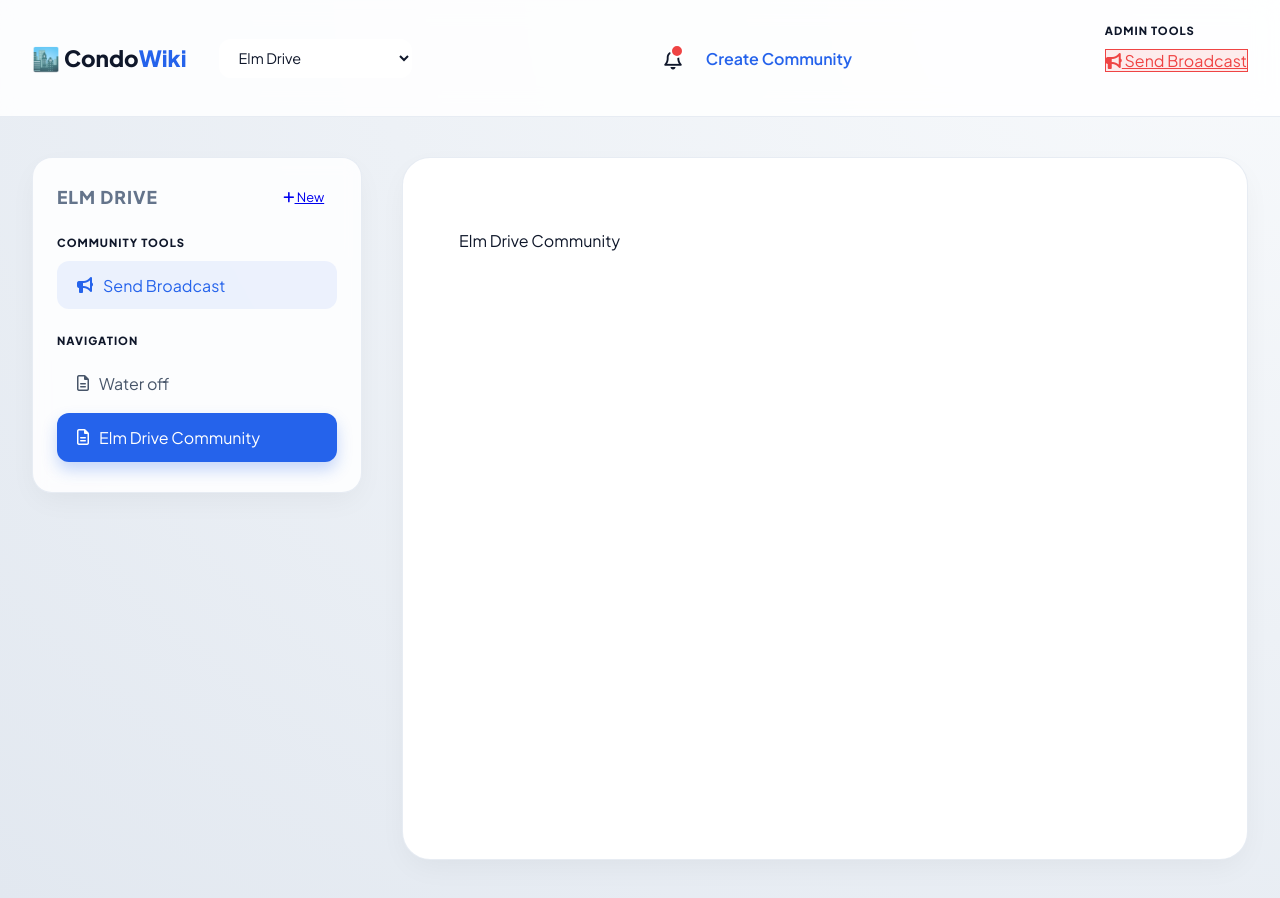
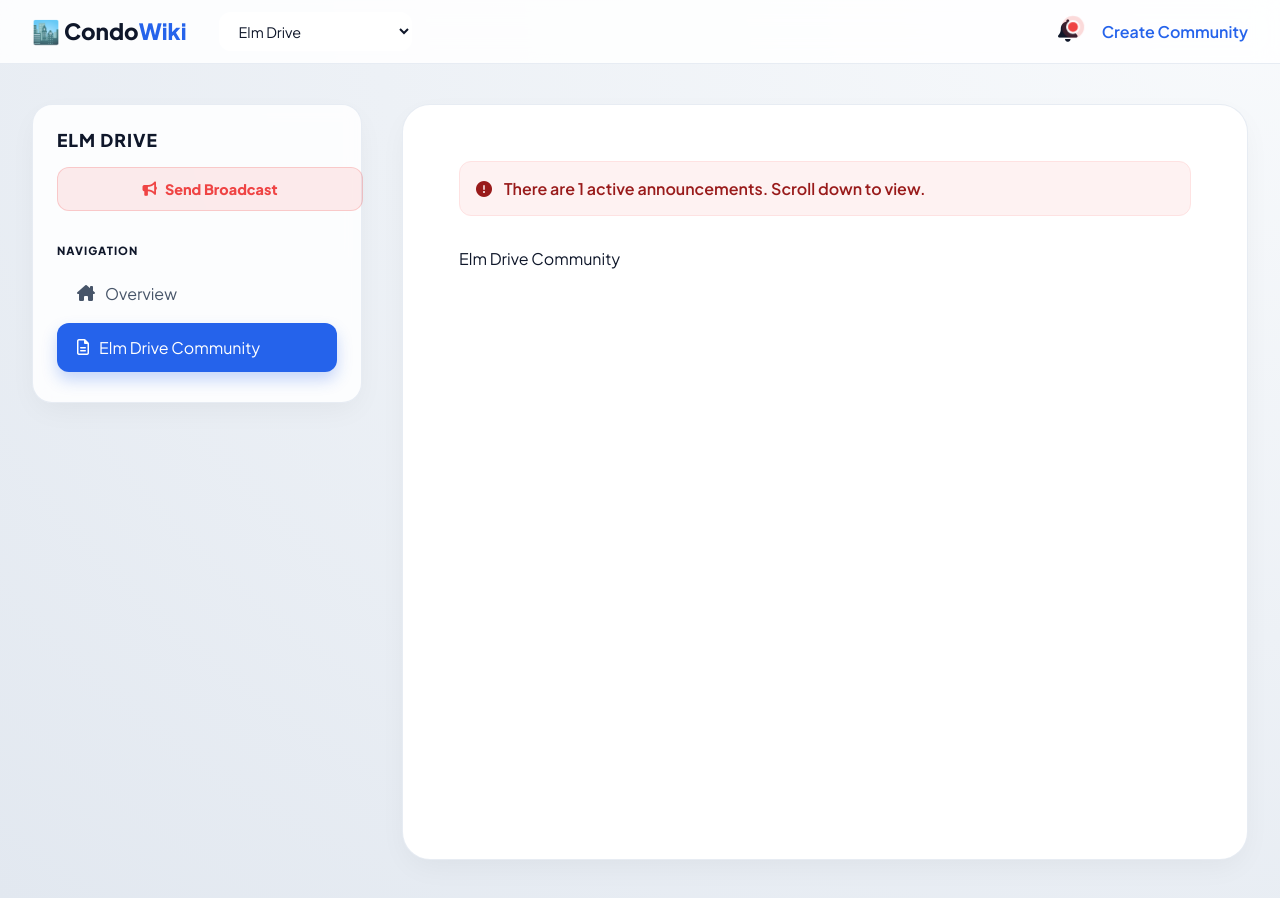
Before and after one commit to dekumar2-lab/lab-community, a Jekyll site: the page built from content/elm-drive/index.md, in a window 1280 px wide. Built offline with Jekyll 4.4.1, drawn with Linux system fonts in a browser that asks for light colours.

Commit message:
Notification broadcaster implementation

```diff
--- a/_includes/custom-styles.html
+++ b/_includes/custom-styles.html
@@ -233,26 +233,83 @@
     /* Notification Bell Styling */
     .notification-wrapper {
         position: relative;
+        font-size: 1.4rem;
+        color: var(--text-main);
         cursor: pointer;
-        font-size: 1.25rem;
-        color: var(--text-main);
-        transition: 0.3s;
+        display: flex;
+        align-items: center;
     }
 
     .notification-wrapper:hover {
         color: var(--primary);
     }
 
+
     .notification-badge {
         position: absolute;
-        top: -2px;
+        top: 0;
         right: -2px;
-        width: 8px;
-        height: 8px;
+        width: 10px;
+        height: 10px;
         background: #ef4444;
-        /* Alert Red */
+        /* Bright Red */
+        border: 2px solid white;
         border-radius: 50%;
-        border: 2px solid white;
+        animation: pulse 2s infinite;
+    }
+
+    @keyframes pulse {
+        0% {
+            transform: scale(0.95);
+            box-shadow: 0 0 0 0 rgba(239, 68, 68, 0.7);
+        }
+
+        70% {
+            transform: scale(1);
+            box-shadow: 0 0 0 6px rgba(239, 68, 68, 0);
+        }
+
+        100% {
+            transform: scale(0.95);
+            box-shadow: 0 0 0 0 rgba(239, 68, 68, 0);
+        }
+    }
+
+    /* Sidebar Broadcast Button */
+    .btn-broadcast {
+        display: flex;
+        align-items: center;
+        justify-content: center;
+        gap: 0.5rem;
+        width: 100%;
+        padding: 0.75rem;
+        background: rgba(239, 68, 68, 0.1);
+        color: #ef4444;
+        border: 1px solid rgba(239, 68, 68, 0.2);
+        border-radius: 12px;
+        text-decoration: none;
+        font-weight: 700;
+        font-size: 0.9rem;
+        transition: 0.3s;
+    }
+
+    .btn-broadcast:hover {
+        background: #ef4444;
+        color: white;
+    }
+
+    /* Alert Banner in Content Area */
+    .active-alerts-banner {
+        background: #fef2f2;
+        border: 1px solid #fee2e2;
+        color: #991b1b;
+        padding: 1rem;
+        border-radius: 12px;
+        margin-bottom: 2rem;
+        display: flex;
+        align-items: center;
+        gap: 0.75rem;
+        font-weight: 600;
     }
 
     /* Sidebar Sections */
--- a/_layouts/default.html
+++ b/_layouts/default.html
@@ -1,17 +1,14 @@
 <!DOCTYPE html>
 <html lang="en">
-
 <head>
     <meta charset="UTF-8">
     <meta name="viewport" content="width=device-width, initial-scale=1.0">
     <title>{{ page.title }} | CondoWiki</title>
-    <link href="https://fonts.googleapis.com/css2?family=Plus+Jakarta+Sans:wght@400;600;800&display=swap"
-        rel="stylesheet">
+    <link href="https://fonts.googleapis.com/css2?family=Plus+Jakarta+Sans:wght@400;600;800&display=swap" rel="stylesheet">
     <link rel="stylesheet" href="https://cdnjs.cloudflare.com/ajax/libs/font-awesome/6.4.0/css/all.min.css">
 
     {% include custom-styles.html %}
 </head>
-
 <body>
 
 <header class="site-header">
@@ -32,59 +29,40 @@
 
     <div style="display: flex; align-items: center; gap: 1.5rem;">
         {% if page.condo %}
-            {% assign alerts = site.pages | where: "layout", "broadcast" | where: "condo", page.condo %}
-            <div class="notification-wrapper" style="position: relative; cursor: pointer;">
-                <i class="fa-regular fa-bell" style="font-size: 1.25rem;"></i>
-                {% if alerts.size > 0 %}
-                <span class="notification-badge"
-                    style="position: absolute; top: -2px; right: -2px; width: 10px; height: 10px; background: #ef4444; border-radius: 50%; border: 2px solid white;"></span>
+            {% assign community_alerts = site.pages | where: "layout", "broadcast" | where: "condo", page.condo %}
+            <div class="notification-wrapper" title="{{ community_alerts.size }} Active Alerts">
+                <i class="fa-{% if community_alerts.size > 0 %}solid{% else %}regular{% endif %} fa-bell"></i>
+                {% if community_alerts.size > 0 %}
+                    <span class="notification-badge"></span>
                 {% endif %}
             </div>
         {% endif %}
 
-            <a href="{{ site.baseurl }}/submit.html?mode=new"
-                style="text-decoration: none; color: var(--primary); font-weight: 600;">Create Community</a>
-        </div>
-
-        <div class="sidebar-section" style="margin-bottom: 2rem;">
-            <p class="sidebar-label"
-                style="font-size: 0.7rem; text-transform: uppercase; color: var(--text-muted); font-weight: 700;">Admin
-                Tools</p>
-            <a href="{{ site.baseurl }}/broadcast.html?condo={{ page.condo }}" class="btn-nav"
-                style="display: block; text-align: center; background: rgba(239, 68, 68, 0.1); color: #ef4444; border: 1px solid #ef4444;">
-                <i class="fa-solid fa-bullhorn"></i> Send Broadcast
-            </a>
+        <a href="{{ site.baseurl }}/submit.html?mode=new" style="text-decoration: none; color: var(--primary); font-weight: 600;">Create Community</a>
     </div>
 </header>
 
 <div class="app-shell">
     {% if page.condo %}
     <aside class="sidebar">
-            <div style="display: flex; justify-content: space-between; align-items: center; margin-bottom: 1.5rem;">
-                <h3 style="margin: 0; font-size: 1.1rem;">{{ page.condo }}</h3>
-                <a href="{{ site.baseurl }}/submit.html?condo={{ page.condo | slugify }}" class="btn-nav"
-                    style="padding: 0.4rem 0.8rem; font-size: 0.8rem;">
-                    <i class="fa-solid fa-plus"></i> New
+        <div style="margin-bottom: 2rem;">
+            <h3 style="margin: 0 0 1rem 0; font-size: 1.1rem; color: var(--text-main);">{{ page.condo }}</h3>
+
+            <a href="{{ site.baseurl }}/broadcast.html?condo={{ page.condo | slugify }}" class="btn-broadcast">
+                <i class="fa-solid fa-bullhorn"></i> Send Broadcast
             </a>
         </div>
 
         <div class="sidebar-section">
-                <p class="sidebar-label">Community Tools</p>
+            <p class="sidebar-label">Navigation</p>
             <ul>
                 <li>
-                        <a href="{{ site.baseurl }}/broadcast.html?condo={{ page.condo | slugify }}"
-                            class="broadcast-link">
-                            <i class="fa-solid fa-bullhorn"></i> Send Broadcast
+                    <a href="{{ site.baseurl }}/content/{{ page.condo | slugify }}/" class="{% if page.url contains 'index.html' %}active{% endif %}">
+                        <i class="fa-solid fa-house-chimney"></i> Overview
                     </a>
                 </li>
-                </ul>
-            </div>
-
-            <div class="sidebar-section" style="margin-top: 1.5rem;">
-                <p class="sidebar-label">Navigation</p>
-                <ul>
                 {% for p in site.pages %}
-                    {% if p.condo == page.condo %}
+                    {% if p.condo == page.condo and p.layout != 'broadcast' and p.title != page.condo %}
                     <li>
                         <a href="{{ site.baseurl }}{{ p.url }}" class="{% if page.url == p.url %}active{% endif %}">
                             <i class="fa-regular fa-file-lines"></i> {{ p.title }}
@@ -98,10 +76,16 @@
     {% endif %}
 
     <main class="content-card">
+        {% if page.condo and community_alerts.size > 0 %}
+            <div class="active-alerts-banner">
+                <i class="fa-solid fa-circle-exclamation"></i>
+                <span>There are {{ community_alerts.size }} active announcements. Scroll down to view.</span>
+            </div>
+        {% endif %}
+
         {{ content }}
     </main>
 </div>
 
 </body>
-
 </html>
```
Also changed, not shown: other parts of _layouts/default.html (+2 -2 lines). Lines whose indentation alone changed are shown as unchanged.
